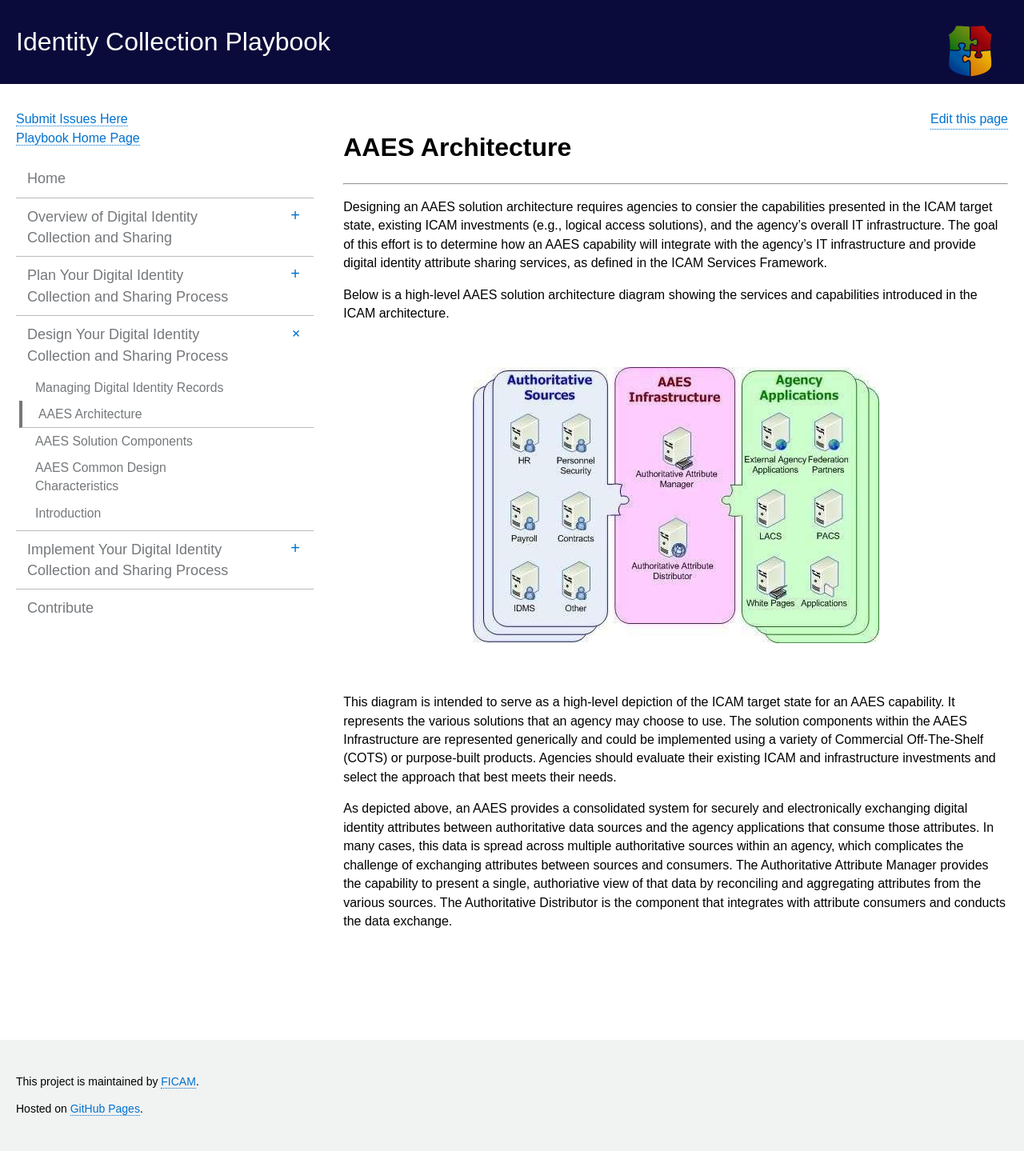
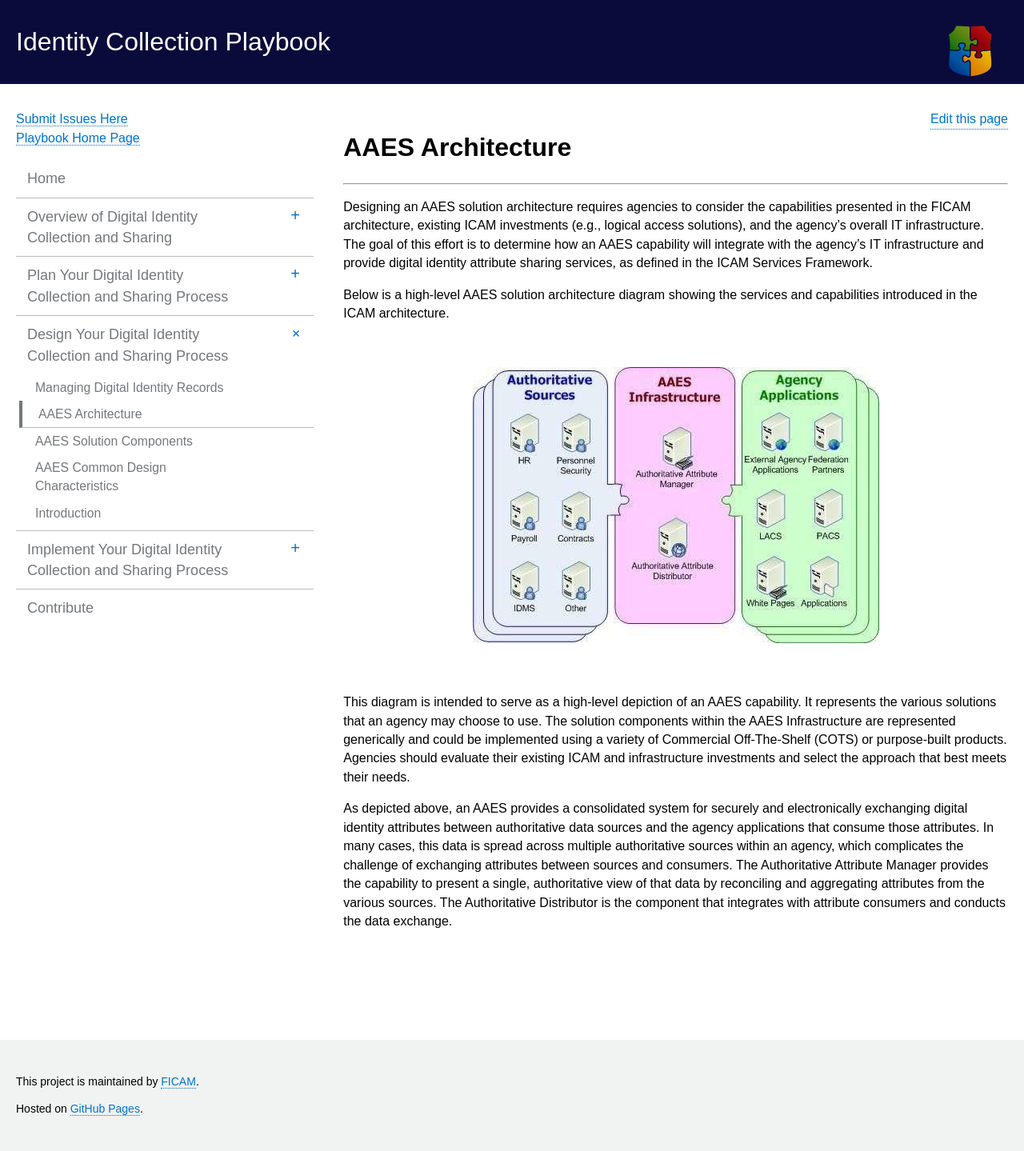
Before and after one commit to bnbuckler/identity-playbook, a Jekyll site: the page built from _design/2_aaes-arch.md, in a window 1280 px wide. Shown: the whole page at 80% size. Built offline with Jekyll 4.4.1, drawn with Linux system fonts in a browser that asks for light colours.

Commit message:
Update 2_aaes-arch.md

```diff
--- a/_design/2_aaes-arch.md
+++ b/_design/2_aaes-arch.md
@@ -15,7 +15,7 @@ $(function() {
 </script>
 --------------------------------------
 
-Designing an AAES solution architecture requires agencies to consier the capabilities presented in the ICAM target state, existing ICAM investments (e.g., logical access solutions), and the agency's overall IT infrastructure. The goal of this effort is to determine how an AAES capability will integrate with the agency's IT infrastructure and provide digital identity attribute sharing services, as defined in the ICAM Services Framework.
+Designing an AAES solution architecture requires agencies to consider the capabilities presented in the FICAM architecture, existing ICAM investments (e.g., logical access solutions), and the agency's overall IT infrastructure. The goal of this effort is to determine how an AAES capability will integrate with the agency's IT infrastructure and provide digital identity attribute sharing services, as defined in the ICAM Services Framework.
 
 Below is a high-level AAES solution architecture diagram showing the services and capabilities introduced in the ICAM architecture.
 
@@ -25,6 +25,6 @@ Below is a high-level AAES solution architecture diagram showing the services an
 
 <br>
 
-This diagram is intended to serve as a high-level depiction of the ICAM target state for an AAES capability. It represents the various solutions that an agency may choose to use. The solution components within the AAES Infrastructure are represented generically and could be implemented using a variety of Commercial Off-The-Shelf (COTS) or purpose-built products. Agencies should evaluate their existing ICAM and infrastructure investments and select the approach that best meets their needs.
+This diagram is intended to serve as a high-level depiction of an AAES capability. It represents the various solutions that an agency may choose to use. The solution components within the AAES Infrastructure are represented generically and could be implemented using a variety of Commercial Off-The-Shelf (COTS) or purpose-built products. Agencies should evaluate their existing ICAM and infrastructure investments and select the approach that best meets their needs.
 
-As depicted above, an AAES provides a consolidated system for securely and electronically exchanging digital identity attributes between authoritative data sources and the agency applications that consume those attributes. In many cases, this data is spread across multiple authoritative sources within an agency, which complicates the challenge of exchanging attributes between sources and consumers. The Authoritative Attribute Manager provides the capability to present a single, authoriative view of that data by reconciling and aggregating attributes from the various sources. The Authoritative Distributor is the component that integrates with attribute consumers and conducts the data exchange.
+As depicted above, an AAES provides a consolidated system for securely and electronically exchanging digital identity attributes between authoritative data sources and the agency applications that consume those attributes. In many cases, this data is spread across multiple authoritative sources within an agency, which complicates the challenge of exchanging attributes between sources and consumers. The Authoritative Attribute Manager provides the capability to present a single, authoritative view of that data by reconciling and aggregating attributes from the various sources. The Authoritative Distributor is the component that integrates with attribute consumers and conducts the data exchange.
```
